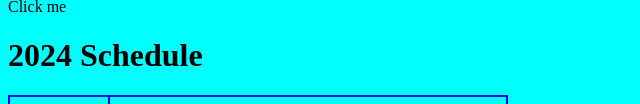
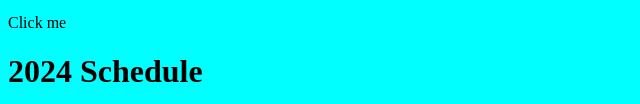
Before and after one commit to aswartz95/6_12chickschool, a plain HTML site: page index.html in a window 1280 px wide. Shown: the part 1541-1645 px from the top of the page, without its empty margins (0-640 px from the left). Drawn offline with Linux system fonts and the light colour scheme.

Commit message:
index.html

```diff
--- a/index.html
+++ b/index.html
@@ -58,9 +58,8 @@
 		<space></space>
 	<img src="file:///C|/Users/aswartz/Desktop/CollegeSummer2024WD1/Mod 1 GIT/html3chickschool/images/chicknegg.jpg" width="300" height="286" alt=""/>
 
-	<div class="box"></div>
-	<a herf="/html/untitled-1.html"
-	   target="_blank">Click me</a>
+	<p><a herf="Untitled-1.html"
+	target="_blank">Click me</a></p>
 
 	<h1 id="2024schedule">2024 Schedule</h1>
 	<table>
```
